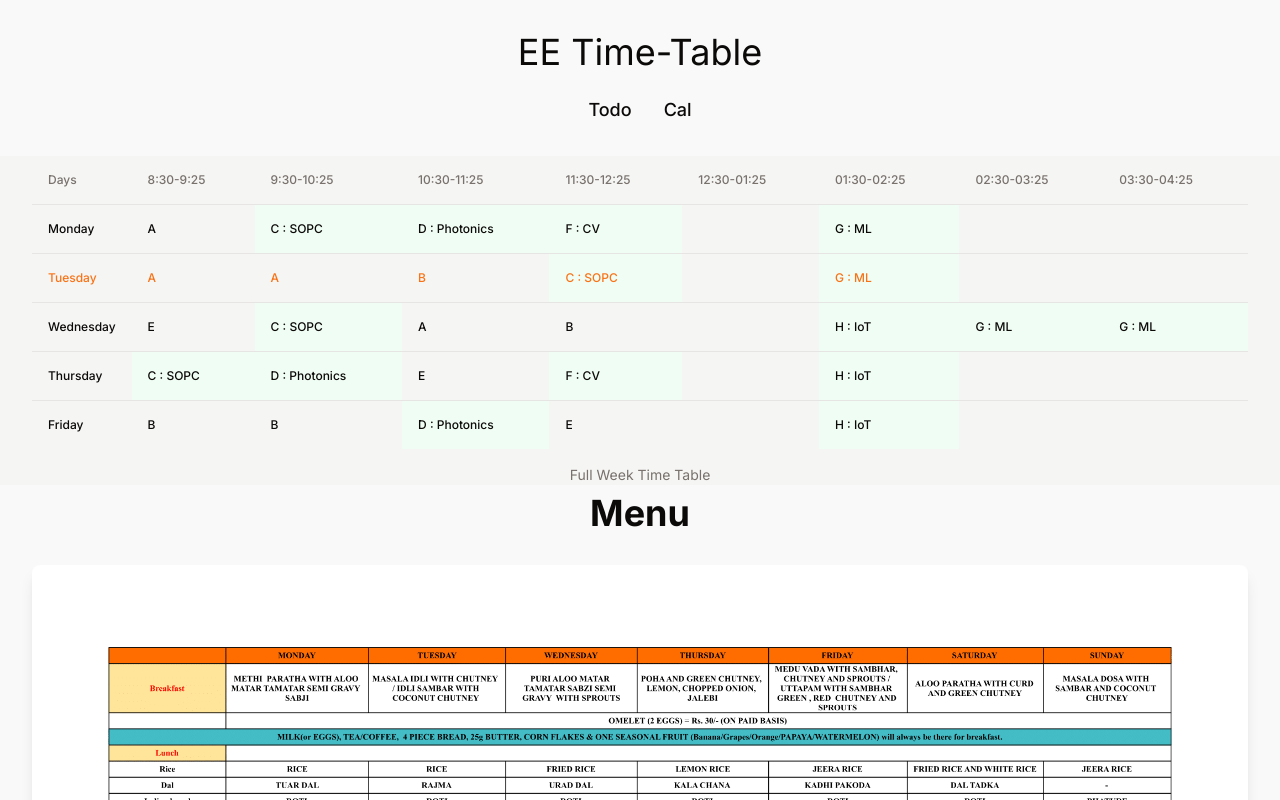
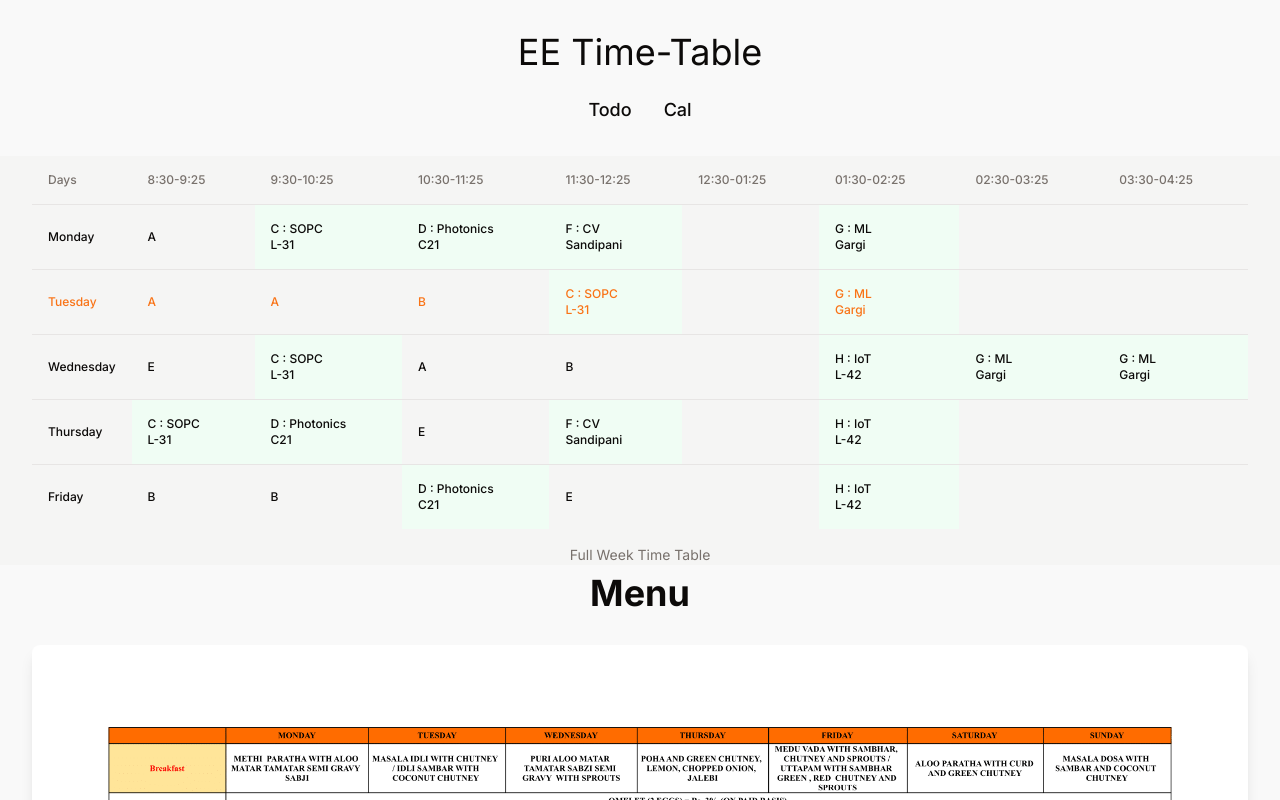
Before and after one commit to Shuffled720/eett, a Next.js app: page / in a window 1280 px wide. Shown: the top 800 px of the page. Built offline with nearby package versions, Linux system fonts and the light colour scheme.

Commit message:
adds room number

```diff
--- a/src/components/FullWeekTT.tsx
+++ b/src/components/FullWeekTT.tsx
@@ -59,7 +59,8 @@ export function FullWeekTT() {
                           <>
                             <TableCell className=" font-medium bg-green-50">
                               {tt.title}
-                              {tt.teacher}
+                              {tt.teacher} <br/>
+                              {tt.room}
                             </TableCell>
                           </>
                         ) : (
@@ -69,7 +70,7 @@ export function FullWeekTT() {
                           <>
                             <TableCell className="font-medium bg-red-50">
                               {tt.title}
-                              {tt.teacher}
+                              {tt.teacher} <br/>
                             </TableCell>
                           </>
                         ) : (
@@ -79,7 +80,7 @@ export function FullWeekTT() {
                           <>
                             <TableCell className="font-medium ">
                               {tt.title}
-                              {tt.teacher}
+                              {tt.teacher} <br/>
                             </TableCell>
                           </>
                         ) : (
@@ -99,7 +100,8 @@ export function FullWeekTT() {
                           <>
                             <TableCell className="font-medium bg-green-50">
                               {tt.title}
-                              {tt.teacher}
+                              {tt.teacher} <br/>
+                              {tt.room}
                             </TableCell>
                           </>
                         ) : (
@@ -109,7 +111,7 @@ export function FullWeekTT() {
                           <>
                             <TableCell className="font-medium bg-red-50">
                               {tt.title}
-                              {tt.teacher}
+                              {tt.teacher} <br/>
                             </TableCell>
                           </>
                         ) : (
@@ -119,7 +121,7 @@ export function FullWeekTT() {
                           <>
                             <TableCell className="font-medium ">
                               {tt.title}
-                              {tt.teacher}
+                              {tt.teacher} <br/>
                             </TableCell>
                           </>
                         ) : (
--- a/src/data/data.json
+++ b/src/data/data.json
@@ -6,32 +6,38 @@
         {
           "title": "A",
           "type": "",
-          "teacher": ""
+          "teacher": "",
+          "room":""
         },
         {
           "title": "C : SOPC",
           "type": "Lecture",
-          "teacher": ""
+          "teacher": "",
+          "room":"L-31"
         },
         {
           "title": "D : Photonics",
           "type": "Lecture",
-          "teacher": ""
+          "teacher": "",
+          "room":"C21"
         },
         {
           "title": "F : CV",
           "type": "Lecture",
-          "teacher": ""
+          "teacher": "",
+          "room":"Sandipani"
         },
         {
           "title": "",
           "type": "",
-          "teacher": ""
+          "teacher": "",
+          "room":""
         },
         {
           "title": "G : ML",
           "type": "Lecture",
-          "teacher": ""
+          "teacher": "",
+          "room":"Gargi"
         }
       ]
     },
@@ -41,32 +47,38 @@
         {
           "title": "A",
           "type": "",
-          "teacher": ""
+          "teacher": "",
+          "room":""
         },
         {
           "title": "A",
           "type": "",
-          "teacher": ""
+          "teacher": "",
+          "room":""
         },
         {
           "title": "B",
           "type": "",
-          "teacher": ""
+          "teacher": "",
+          "room":""
         },
         {
           "title": "C : SOPC",
           "type": "Lecture",
-          "teacher": ""
+          "teacher": "",
+          "room":"L-31"
         },
         {
           "title": "",
           "type": "",
-          "teacher": ""
+          "teacher": "",
+          "room":""
         },
         {
           "title": "G : ML",
           "type": "Lecture",
-          "teacher": ""
+          "teacher": "",
+          "room":"Gargi"
         }
       ]
     },
@@ -76,42 +88,50 @@
         {
           "title": "E",
           "type": "",
-          "teacher": ""
+          "teacher": "",
+          "room":""
         },
         {
           "title": "C : SOPC",
           "type": "Lecture",
-          "teacher": ""
+          "teacher": "",
+          "room":"L-31"
         },
         {
           "title": "A",
           "type": "",
-          "teacher": ""
+          "teacher": "",
+          "room":""
         },
         {
           "title": "B",
           "type": "",
-          "teacher": ""
+          "teacher": "",
+          "room":""
         },
         {
           "title": "",
           "type": "",
-          "teacher": ""
+          "teacher": "",
+          "room":""
         },
         {
           "title": "H : IoT",
           "type": "Lecture",
-          "teacher": ""
+          "teacher": "",
+          "room":"L-42"
         },
         {
           "title": "G : ML",
           "type": "Lecture",
-          "teacher": ""
+          "teacher": "",
+          "room":"Gargi"
         },
         {
           "title": "G : ML",
           "type": "Lecture",
-          "teacher": ""
+          "teacher": "",
+          "room":"Gargi"
         }
       ]
     },
@@ -121,32 +141,38 @@
         {
           "title": "C : SOPC",
           "type": "Lecture",
-          "teacher": ""
+          "teacher": "",
+          "room":"L-31"
         },
         {
           "title": "D : Photonics",
           "type": "Lecture",
-          "teacher": ""
+          "teacher": "",
+          "room":"C21"
         },
         {
           "title": "E",
           "type": "",
-          "teacher": ""
+          "teacher": "",
+          "room":""
         },
         {
           "title": "F : CV",
           "type": "Lecture",
-          "teacher": ""
+          "teacher": "",
+          "room":"Sandipani"
         },
         {
           "title": "",
           "type": "",
-          "teacher": ""
+          "teacher": "",
+          "room":""
         },
         {
           "title": "H : IoT",
           "type": "Lecture",
-          "teacher": ""
+          "teacher": "",
+          "room":"L-42"
         }
       ]
     },
@@ -156,32 +182,38 @@
         {
           "title": "B",
           "type": "",
-          "teacher": ""
+          "teacher": "",
+          "room":""
         },
         {
           "title": "B",
           "type": "",
-          "teacher": ""
+          "teacher": "",
+          "room":""
         },
         {
           "title": "D : Photonics",
           "type": "Lecture",
-          "teacher": ""
+          "teacher": "",
+          "room":"C21"
         },
         {
           "title": "E",
           "type": "",
-          "teacher": ""
+          "teacher": "",
+          "room":""
         },
         {
           "title": "",
           "type": "",
-          "teacher": ""
+          "teacher": "",
+          "room":""
         },
         {
           "title": "H : IoT",
           "type": "Lecture",
-          "teacher": ""
+          "teacher": "",
+          "room":"L-42"
         }
       ]
     }
```
